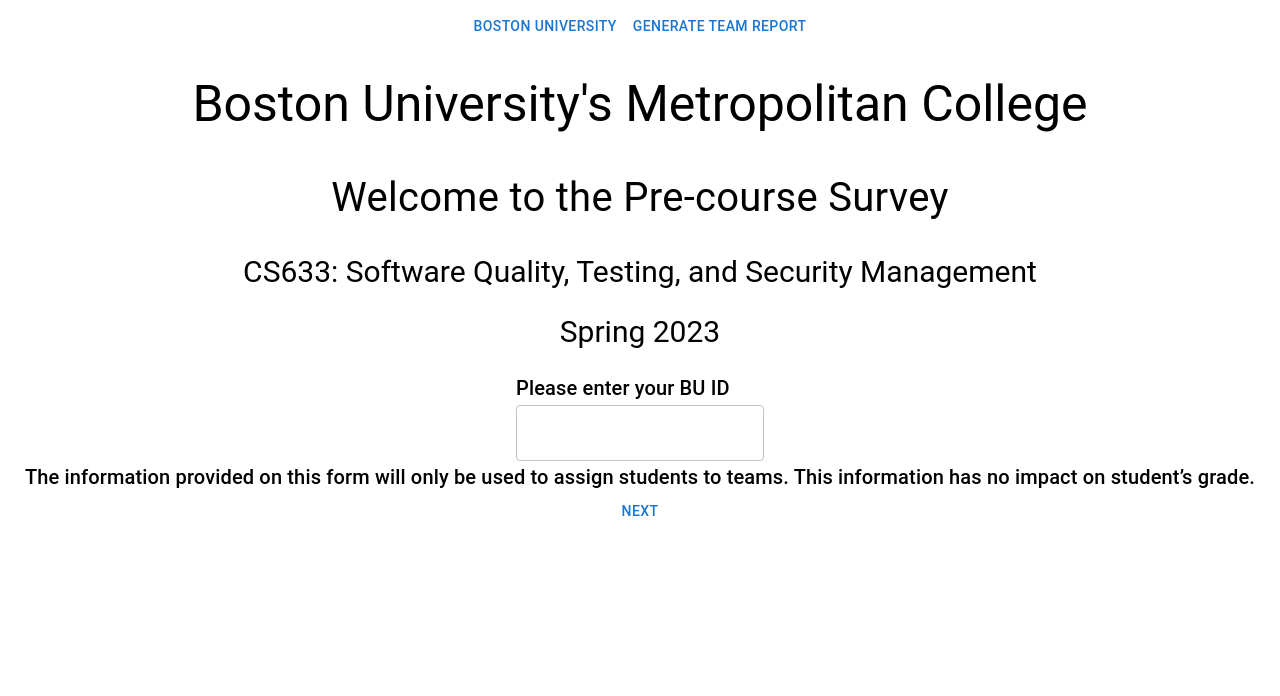
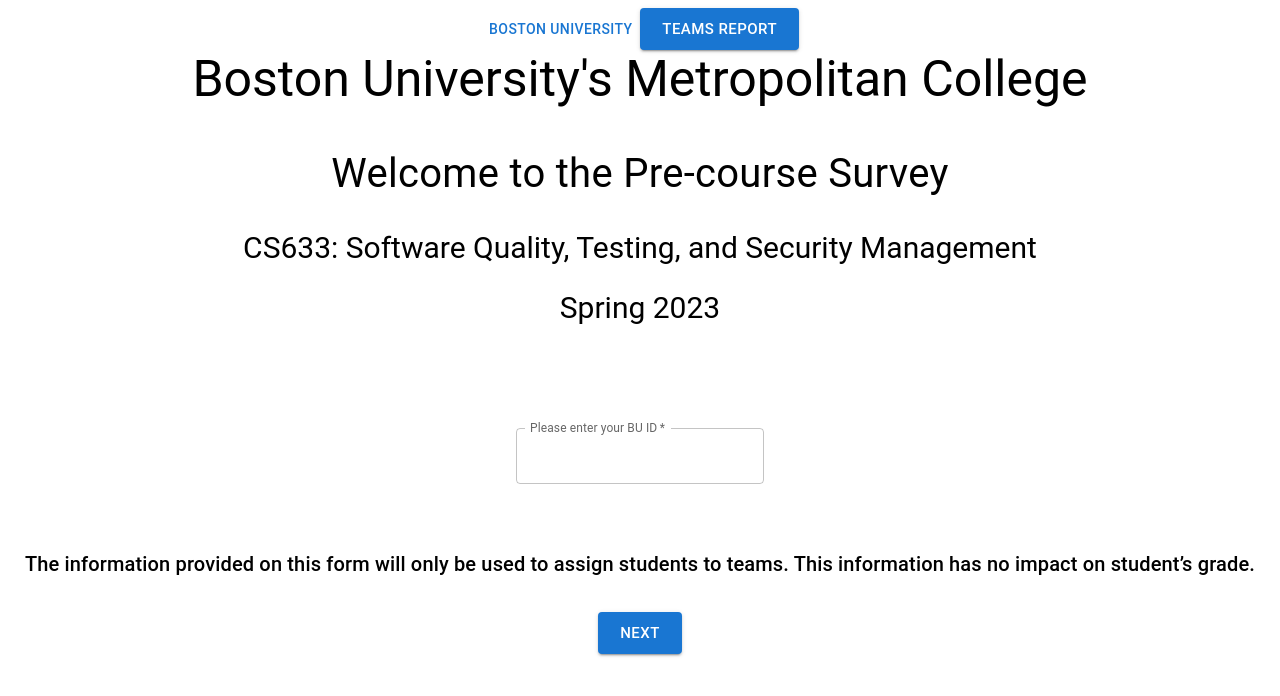
Before and after one commit to tbtruong/CS633Team6, a React (Create React App) app in the folder frontend/: page / in a window 1280 px wide. Shown: the top 696 px of the page. Built offline with nearby package versions, Linux system fonts and the light colour scheme.

Commit message:
Added Buttons

```diff
--- a/frontend/src/Components/mainPage.tsx
+++ b/frontend/src/Components/mainPage.tsx
@@ -36,7 +36,11 @@ const bigBox = {
 
 const buttonHolder = {
 //CSS
-    marginBottom: '30px'
+    display: 'flex',
+    flexDirection: 'row',
+    alignItems: 'right',
+    justifyContent: 'right'
+
 }
 
 const mainPage = () => {
@@ -44,7 +48,9 @@ const mainPage = () => {
         <Box sx={bigBox}>
             <Box sx={buttonHolder}>
                 <Button> Boston University</Button>
-                <Button> Generate Team Report</Button>
+                <Button variant="contained" size="large">
+                              Teams Report
+                            </Button>
             </Box>
             <Typography variant='h3' sx={stylingH3}>
                 Boston University's Metropolitan College
@@ -57,20 +63,29 @@ const mainPage = () => {
             </Typography>
             <Typography  variant='h5' sx={stylingH5}>
                 Spring 2023
+                <br></br>
+                <br></br>
+                <br></br>
             </Typography>
             <Box>
-                <Typography  variant='h6' sx={stylingH6}>
-                    Please enter your BU ID
-                </Typography>
-                <TextField>
-                </TextField>
+                <TextField
+                          required
+                          id="BU-ID"
+                          label="Please enter your BU ID"
+                          defaultValue=" "
+                          size="medium"
+                        />
             </Box>
             <Typography  variant='h6'>
+                <br></br>
+                <br></br>
                 The information provided on this form will only be used to assign students to teams.
                 This information has no impact on student’s grade.
-            </Typography>
-            <Button>
-                Next
+                <br></br>
+                <br></br>
+            </Typography >
+            <Button variant="contained" size="large" sx={buttonHolder}>
+              NEXT
             </Button>
         </Box>
     );
```
